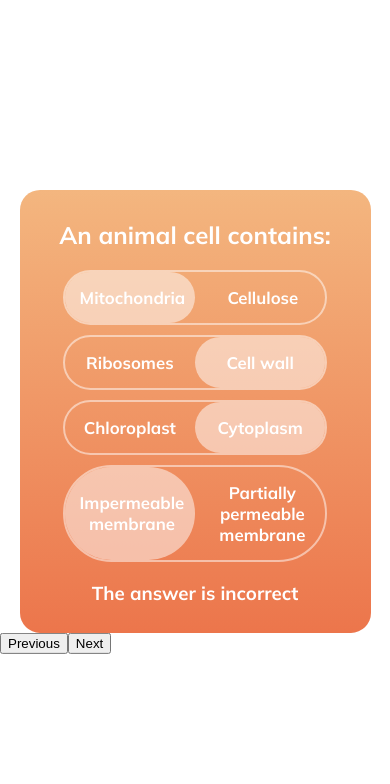
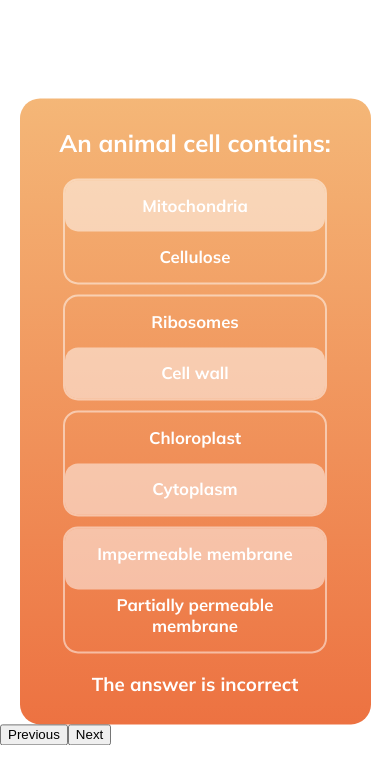
Before and after one commit to Dylllllan/seneca-frontend-task, a React (Create React App) app: page / in a window 390 px wide. Shown: the top 784 px of the page. Built offline with nearby package versions, Linux system fonts and the light colour scheme.

Commit message:
Start support for vertical toggles

```diff
--- a/src/components/ToggleQuestion.tsx
+++ b/src/components/ToggleQuestion.tsx
@@ -52,7 +52,7 @@ function ToggleQuestion({ question, answers }: Props) {
             return createLinearGradient(CORRECT_BACKGROUND_GRADIENT[0], CORRECT_BACKGROUND_GRADIENT[1]);
         }
 
-        const scale = score / selectedOptions.length;
+        const scale = score / (selectedOptions.length - 1);
         const gradientStart = interpolateColors(INCORRECT_BACKGROUND_GRADIENT[0], PARTIALLY_CORRECT_BACKGROUND_GRADIENT[0], scale);
         const gradientEnd = interpolateColors(INCORRECT_BACKGROUND_GRADIENT[1], PARTIALLY_CORRECT_BACKGROUND_GRADIENT[1], scale);
 
--- a/src/styles/ToggleAnswer.scss
+++ b/src/styles/ToggleAnswer.scss
@@ -30,9 +30,6 @@
 
             border-radius: 100px;
             background-color: rgba(255, 255, 255, 0.5);
-
-            // Animate changes to the border radius
-            transition: border-radius 0.5s;
         }
     }
 
@@ -61,3 +58,18 @@
         }
     }
 }
+
+// When the width of the screen is less than 700px, the options should be stacked vertically
+@media (max-width: 700px) {
+    .ToggleAnswer {
+        border-radius: 15px;
+
+        .slider, .options {
+            flex-direction: column;
+        }
+
+        .slider .sliderCell {
+            border-radius: 13px;
+        }
+    }
+}
```
